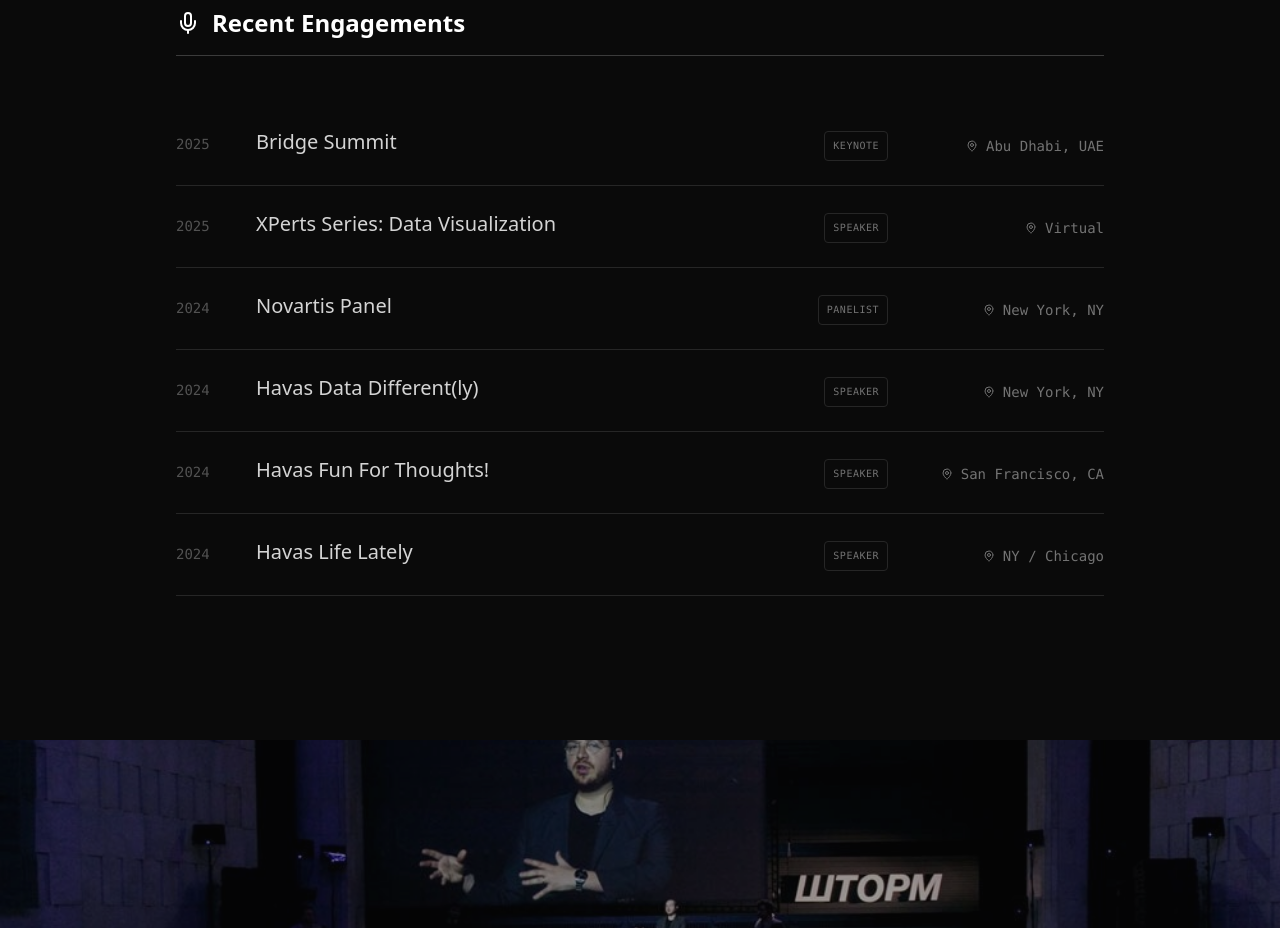
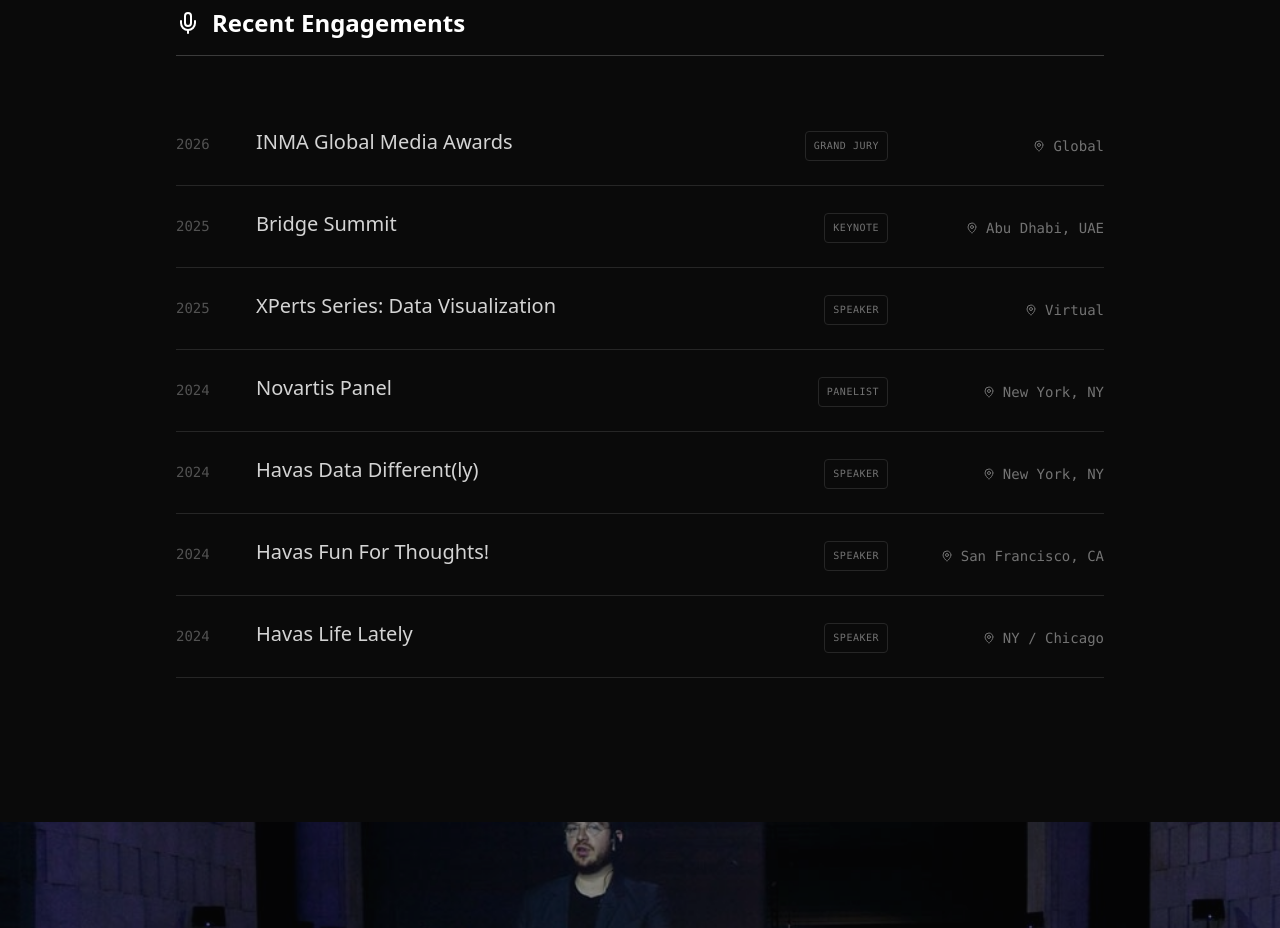
Before and after one commit to grahaphicsroberts/grahaphicsportfolio, a Next.js app: page /speaking in a window 1280 px wide. Shown: the part 1300-2228 px from the top of the page. Built offline with nearby package versions, Linux system fonts and the light colour scheme.

Commit message:
Update page.tsx

```diff
--- a/app/speaking/page.tsx
+++ b/app/speaking/page.tsx
@@ -45,6 +45,13 @@
 
 const ERA_1 = [
   // Recent & Upcoming
+  {
+    year: "2026",
+    event: "INMA Global Media Awards",
+    location: "Global",
+    role: "Grand Jury",
+    link: "https://www.inma.org/modules/awards2026/past-judges.html",
+  },
   {
     year: "2025",
     event: "Bridge Summit",
```
